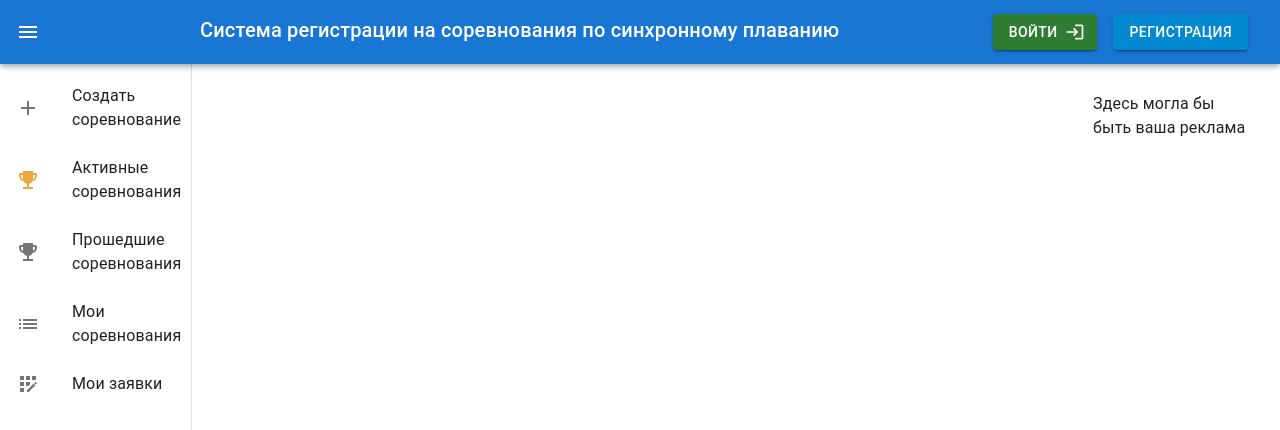
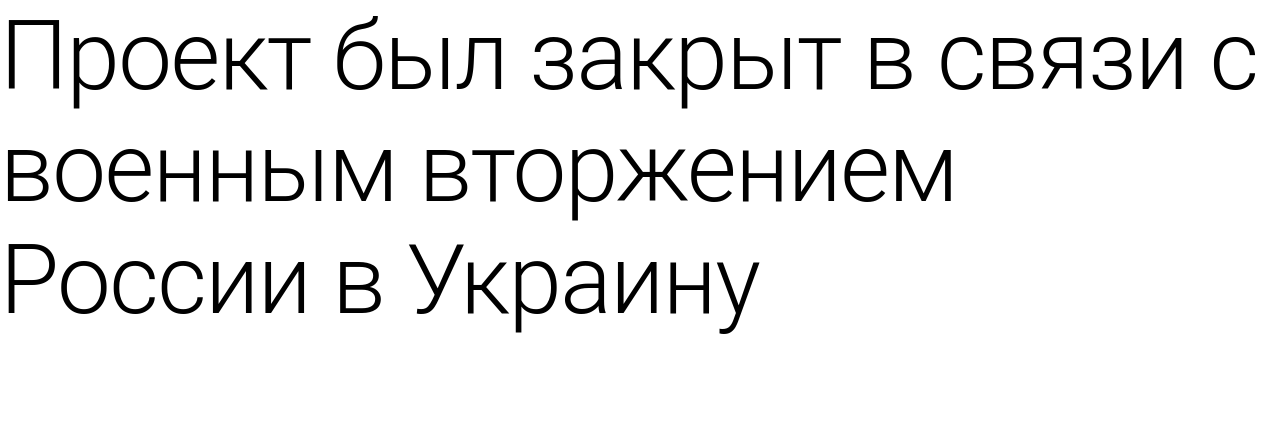
Before and after one commit to il12/synchroreg-frontend, a React (Create React App) app: page / in a window 1280 px wide. Shown: the top 430 px of the page. Built offline with nearby package versions, Linux system fonts and the light colour scheme.

Commit message:
project closed due to Russian Invasion to Ukraine;

```diff
--- a/src/App.js
+++ b/src/App.js
@@ -18,6 +18,7 @@ import CompetitionList from "./CompetitionList";
 import ApplicationList from "./ApplicationList";
 import Application from "./Application";
 import Competition from "./Competition";
+import Typography from "@mui/material/Typography";
 
 
 function App() {
@@ -55,7 +56,7 @@ function App() {
         })
         setIsSnackbarOpen(true);
     }
-
+/*
     return (
         <ThemeProvider theme={theme}>
             <Router>
@@ -113,6 +114,10 @@ function App() {
             </Snackbar>
         </ThemeProvider>
     );
+ */
+    return(
+        <Typography variant={'h1'}>Проект был закрыт в связи с военным вторжением России в Украину</Typography>
+    )
 }
 
 export default App;
```
